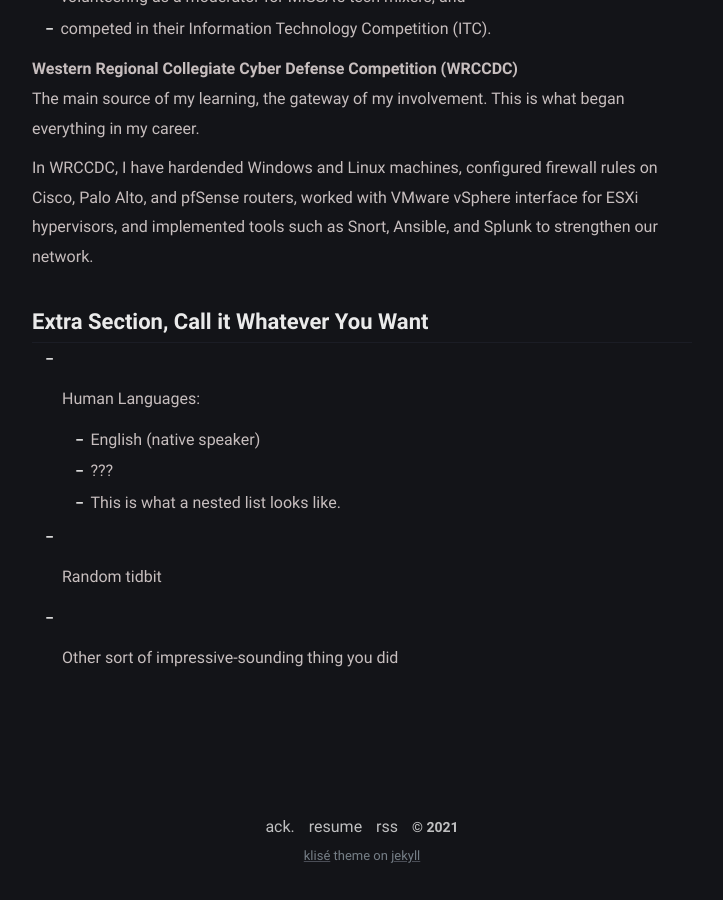
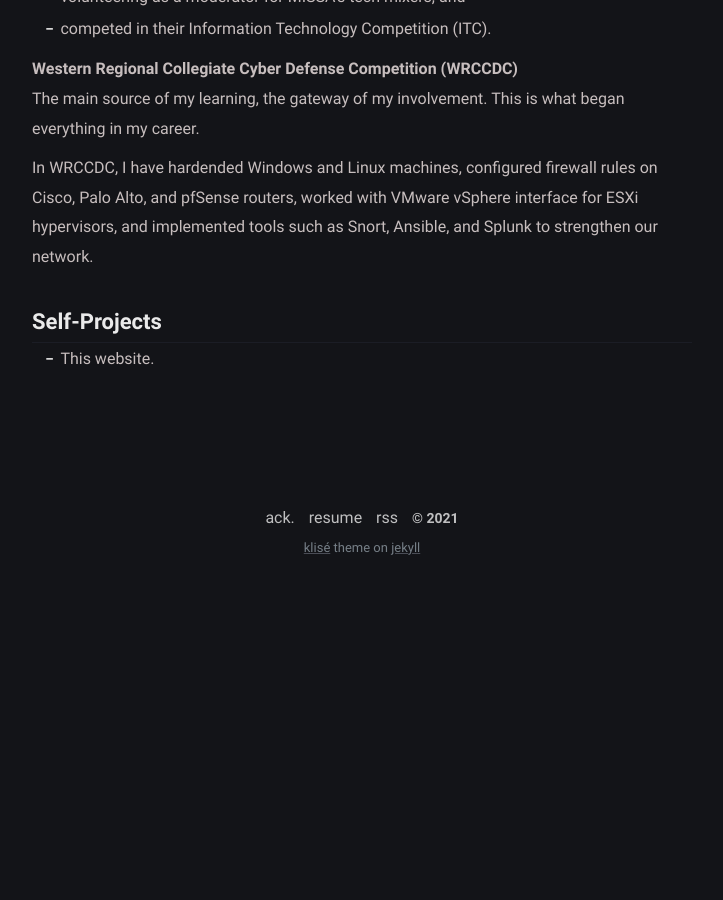
Before and after one commit to fyrworx4/old-fyrworx4.github.io, a Jekyll site: the page built from resume.md, in a window 1280 px wide and 900 px high, scrolled down 1435 px. Shown: the whole window, without its empty margins (278-1001 px from the left). Built offline with Jekyll 4.4.1, drawn with Linux system fonts in a browser that asks for light colours; after the commit the page ends 2027 px from its top, so only the background shows below that.

Commit message:
Edited resume.md

```diff
--- a/resume.md
+++ b/resume.md
@@ -11,7 +11,6 @@ Education
 
 August 2019 - May 2023
 :   **BBA, Computer Information Systems** - California State Polytechnic University, Pomona
-
 
 
 Experience
@@ -74,16 +73,8 @@ Western Regional Collegiate Cyber Defense Competition (WRCCDC)
     our network.
 
 
-Extra Section, Call it Whatever You Want
+Self-Projects
 ----------------------------------------
 <hr>
 
-* Human Languages:
-
-     * English (native speaker)
-     * ???
-     * This is what a nested list looks like.
-
-* Random tidbit
-
-* Other sort of impressive-sounding thing you did
+* This website.
```
